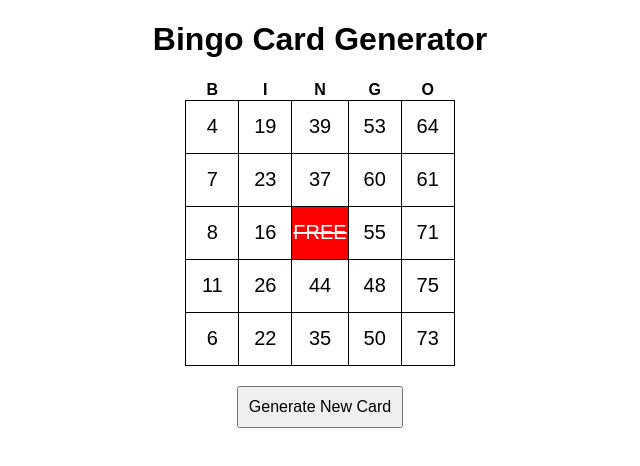
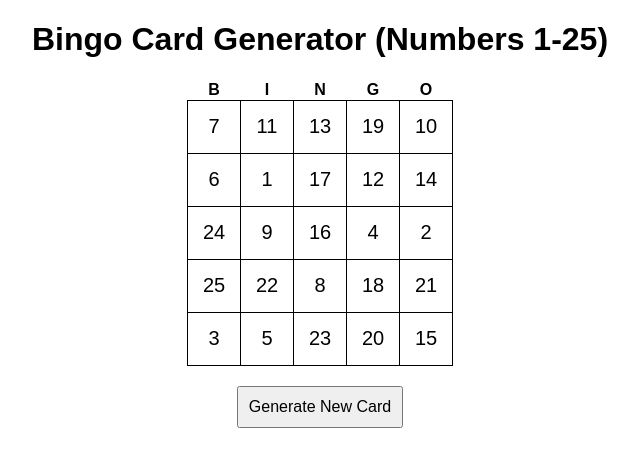
Before and after one commit to Abhishek-J-Sudo/bingo-gen, a plain HTML site: page index.html in a window 1280 px wide. Shown: the whole page, without its empty margins (320-960 px from the left). Drawn offline with Linux system fonts and the light colour scheme.

Commit message:
Update index.html
added limit of 1-25 numbers

```diff
--- a/index.html
+++ b/index.html
@@ -3,18 +3,17 @@
 <head>
     <meta charset="UTF-8">
     <meta name="viewport" content="width=device-width, initial-scale=1.0">
-    <title>Bingo Generator</title>
+    <title>Bingo Generator (1-25)</title>
     <style>
         body { font-family: Arial, sans-serif; text-align: center; }
         table { border-collapse: collapse; margin: auto; }
         td { width: 50px; height: 50px; text-align: center; font-size: 20px; border: 1px solid black; cursor: pointer; }
-        .free { background-color: lightgray; }
         .marked { background-color: red; color: white; text-decoration: line-through; }
         button { margin-top: 20px; padding: 10px; font-size: 16px; }
     </style>
 </head>
 <body>
-    <h1>Bingo Card Generator</h1>
+    <h1>Bingo Card Generator (Numbers 1-25)</h1>
     <table id="bingoTable"></table>
     <button onclick="generateBingoCard()">Generate New Card</button>
 
@@ -22,13 +21,9 @@
         function generateBingoCard() {
             const table = document.getElementById("bingoTable");
             table.innerHTML = "";
-            const columns = {
-                'B': generateUniqueNumbers(1, 15, 5),
-                'I': generateUniqueNumbers(16, 30, 5),
-                'N': generateUniqueNumbers(31, 45, 4), // Middle free space
-                'G': generateUniqueNumbers(46, 60, 5),
-                'O': generateUniqueNumbers(61, 75, 5)
-            };
+
+            // Generate 25 unique numbers from 1-25
+            const numbers = generateUniqueNumbers(1, 25, 25);
 
             const headerRow = table.insertRow();
             ['B', 'I', 'N', 'G', 'O'].forEach(letter => {
@@ -37,20 +32,17 @@
                 headerRow.appendChild(th);
             });
 
+            let numberIndex = 0;
             for (let i = 0; i < 5; i++) {
                 const row = table.insertRow();
-                ['B', 'I', 'N', 'G', 'O'].forEach((letter, index) => {
+                ['B', 'I', 'N', 'G', 'O'].forEach(() => {
                     const cell = row.insertCell();
-                    if (letter === 'N' && i === 2) {
-                        cell.innerText = "FREE";
-                        cell.classList.add("free", "marked");
-                    } else {
-                        cell.innerText = columns[letter].shift();
-                        cell.onclick = () => {
-                            cell.classList.toggle("marked");
-                            checkBingo();
-                        };
-                    }
+                    cell.innerText = numbers[numberIndex];
+                    numberIndex++;
+                    cell.onclick = () => {
+                        cell.classList.toggle("marked");
+                        checkBingo();
+                    };
                 });
             }
         }
```
